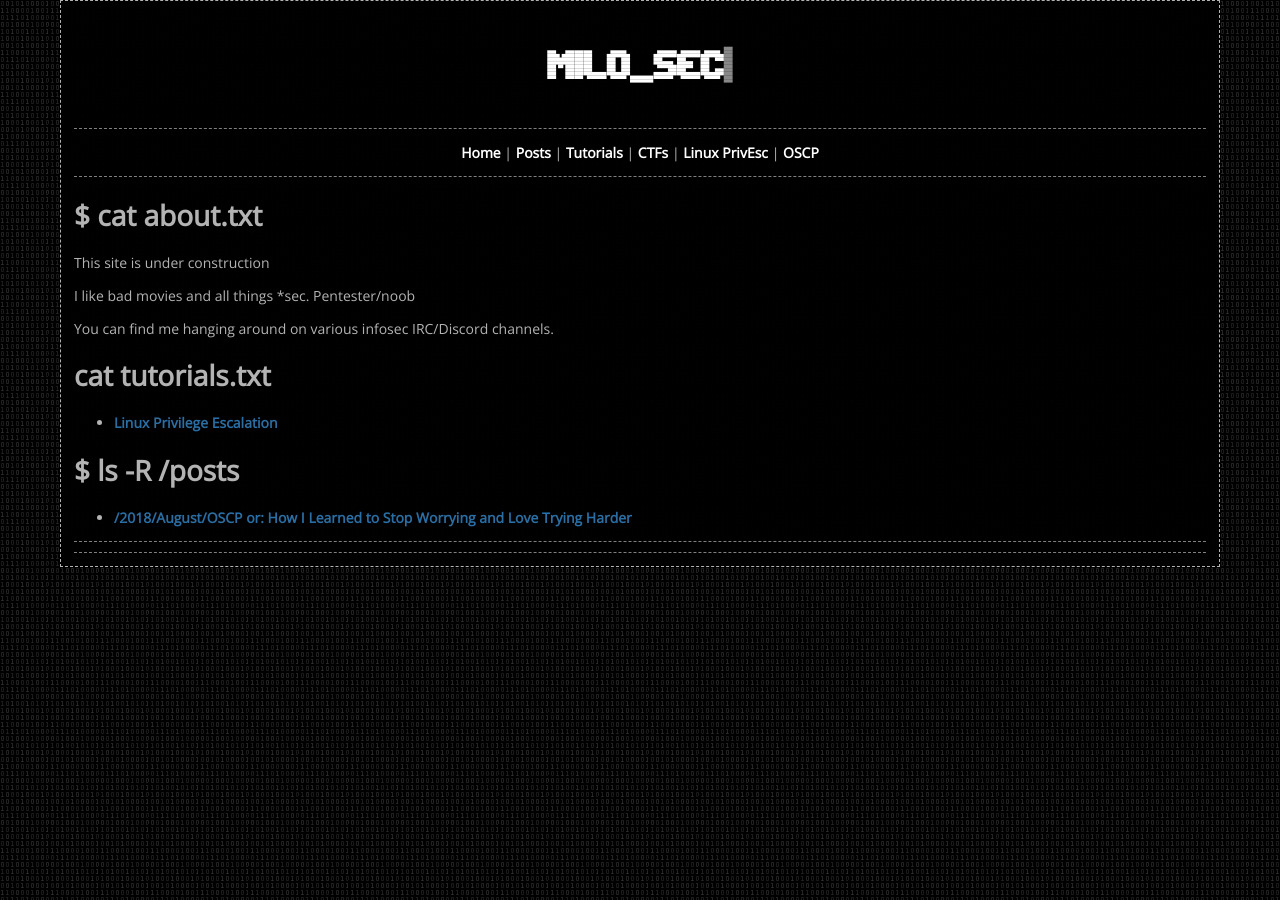
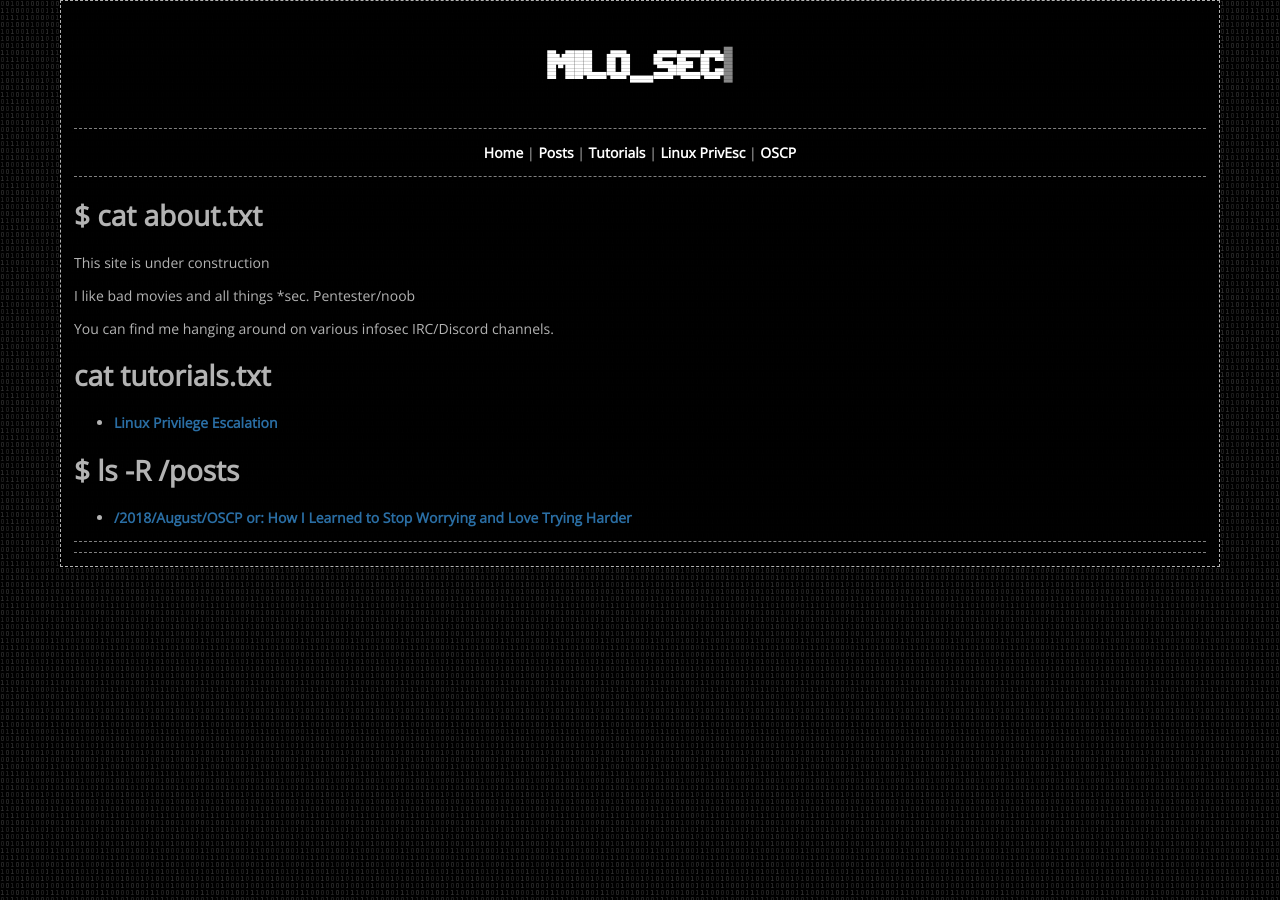
Before and after one commit to PercussiveElbow/PercussiveElbow.github.io, a Jekyll site: the page built from index.md, in a window 1280 px wide. Built offline with Jekyll 4.4.1, drawn with Linux system fonts in a browser that asks for light colours; our own code applies the rules of GitHub Pages for plain Markdown files.

Commit message:
Update nav.html

```diff
--- a/_includes/nav.html
+++ b/_includes/nav.html
@@ -6,8 +6,6 @@
 		<li>|</li>
 		<li><a href="/#tutorials">Tutorials</a></li>
 		<li>|</li>
-		<li><a href="/#walkthroughs">CTFs</a></li>
-		<li>|</li>
 		<li><a href="/linux-privesc">Linux PrivEsc</a><li></li>
 		<li>|</li>
 		<li><a href="/oscp">OSCP</a><li></li>
```
